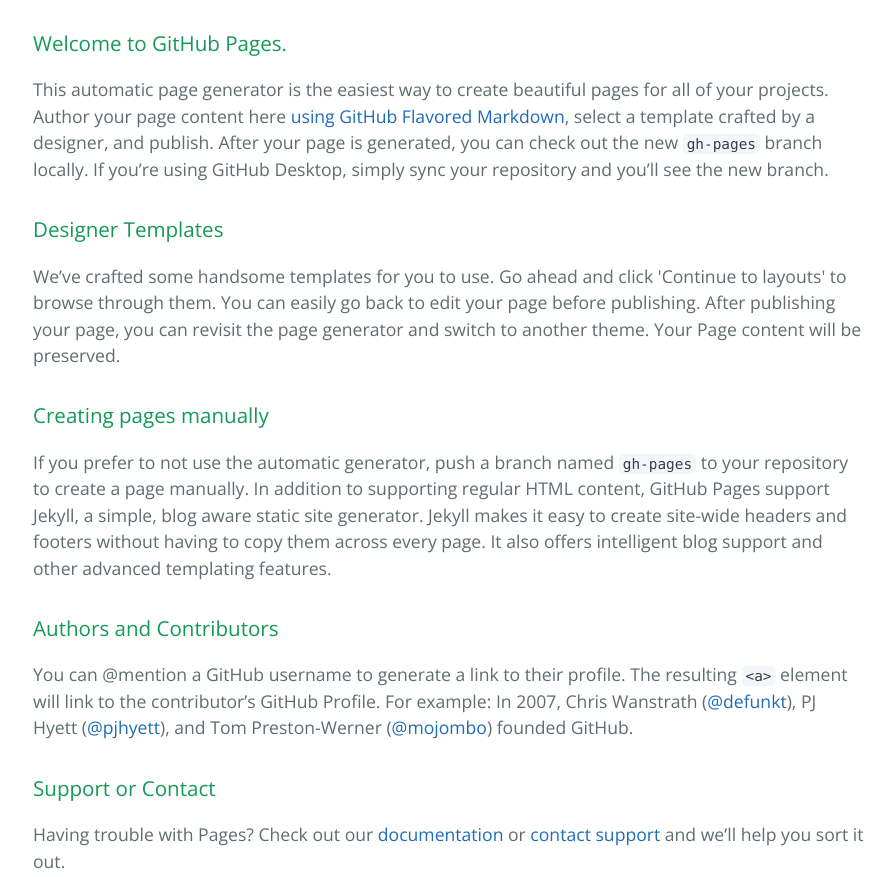
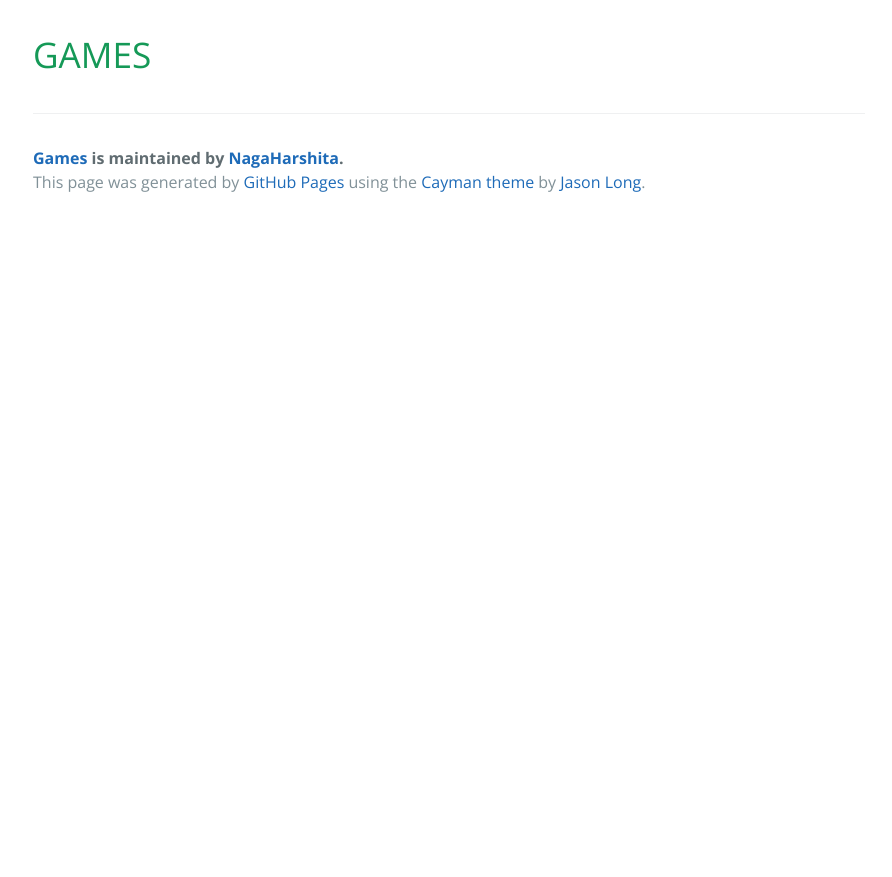
Before and after one commit to NagaHarshita/Games, a plain HTML site: page index.html in a window 1280 px wide. Shown: the part 340-1217 px from the top of the page, without its empty margins (191-1083 px from the left). After the commit the page ends 800 px from the top, so only its background shows below. Drawn offline with nearby package versions, Linux system fonts and the light colour scheme.

```diff
--- a/index.html
+++ b/index.html
@@ -19,21 +19,8 @@
     </section>
 
     <section class="main-content">
-      <h3>
-<a id="welcome-to-github-pages" class="anchor" href="#welcome-to-github-pages" aria-hidden="true"><span aria-hidden="true" class="octicon octicon-link"></span></a>Welcome to GitHub Pages.</h3>
-<p>This automatic page generator is the easiest way to create beautiful pages for all of your projects. Author your page content here <a href="https://guides.github.com/features/mastering-markdown/">using GitHub Flavored Markdown</a>, select a template crafted by a designer, and publish. After your page is generated, you can check out the new <code>gh-pages</code> branch locally. If you’re using GitHub Desktop, simply sync your repository and you’ll see the new branch.</p>
-<h3>
-<a id="designer-templates" class="anchor" href="#designer-templates" aria-hidden="true"><span aria-hidden="true" class="octicon octicon-link"></span></a>Designer Templates</h3>
-<p>We’ve crafted some handsome templates for you to use. Go ahead and click 'Continue to layouts' to browse through them. You can easily go back to edit your page before publishing. After publishing your page, you can revisit the page generator and switch to another theme. Your Page content will be preserved.</p>
-<h3>
-<a id="creating-pages-manually" class="anchor" href="#creating-pages-manually" aria-hidden="true"><span aria-hidden="true" class="octicon octicon-link"></span></a>Creating pages manually</h3>
-<p>If you prefer to not use the automatic generator, push a branch named <code>gh-pages</code> to your repository to create a page manually. In addition to supporting regular HTML content, GitHub Pages support Jekyll, a simple, blog aware static site generator. Jekyll makes it easy to create site-wide headers and footers without having to copy them across every page. It also offers intelligent blog support and other advanced templating features.</p>
-<h3>
-<a id="authors-and-contributors" class="anchor" href="#authors-and-contributors" aria-hidden="true"><span aria-hidden="true" class="octicon octicon-link"></span></a>Authors and Contributors</h3>
-<p>You can @mention a GitHub username to generate a link to their profile. The resulting <code>&lt;a&gt;</code> element will link to the contributor’s GitHub Profile. For example: In 2007, Chris Wanstrath (<a class="user-mention" data-hovercard-type="user" data-hovercard-url="/users/defunkt/hovercard" data-octo-click="hovercard-link-click" data-octo-dimensions="link_type:self" href="https://github.com/defunkt">@defunkt</a>), PJ Hyett (<a class="user-mention" data-hovercard-type="user" data-hovercard-url="/users/pjhyett/hovercard" data-octo-click="hovercard-link-click" data-octo-dimensions="link_type:self" href="https://github.com/pjhyett">@pjhyett</a>), and Tom Preston-Werner (<a class="user-mention" data-hovercard-type="user" data-hovercard-url="/users/mojombo/hovercard" data-octo-click="hovercard-link-click" data-octo-dimensions="link_type:self" href="https://github.com/mojombo">@mojombo</a>) founded GitHub.</p>
-<h3>
-<a id="support-or-contact" class="anchor" href="#support-or-contact" aria-hidden="true"><span aria-hidden="true" class="octicon octicon-link"></span></a>Support or Contact</h3>
-<p>Having trouble with Pages? Check out our <a href="https://help.github.com/pages">documentation</a> or <a href="https://github.com/contact">contact support</a> and we’ll help you sort it out.</p>
+      <h1>
+<a id="games" class="anchor" href="#games" aria-hidden="true"><span aria-hidden="true" class="octicon octicon-link"></span></a>GAMES</h1>
 
       <footer class="site-footer">
         <span class="site-footer-owner"><a href="https://github.com/NagaHarshita/Games">Games</a> is maintained by <a href="https://github.com/NagaHarshita">NagaHarshita</a>.</span>
```
Also changed, not shown: params.json (+1 -1 lines).
